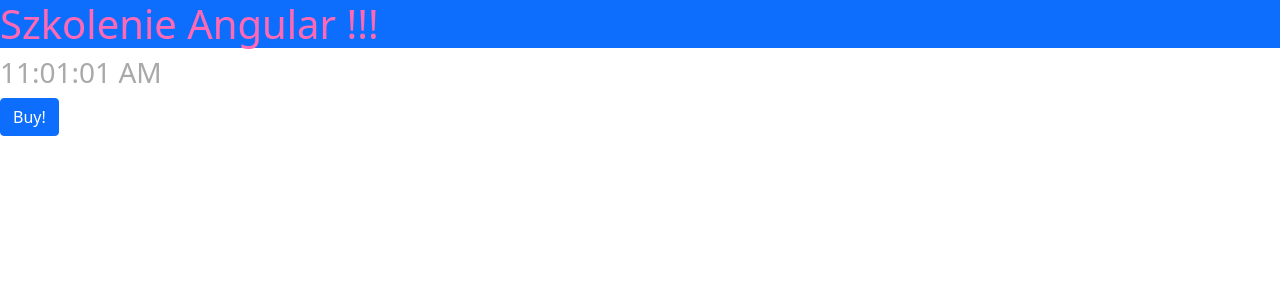
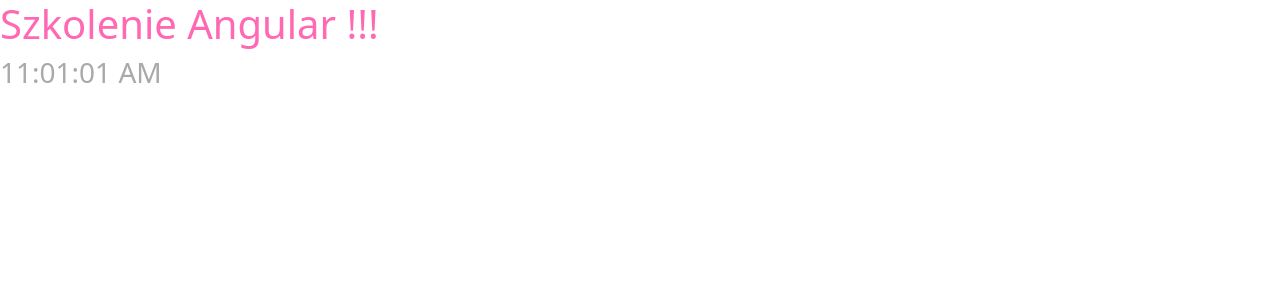
Before and after one commit to ev45ive/altkom-angular-grudzien, an Angular app: page / in a window 1280 px wide. Shown: the top 300 px of the page. Built offline with nearby package versions, Linux system fonts and the light colour scheme.

Commit message:
playlists module plan

```diff
--- a/src/app/app.component.html
+++ b/src/app/app.component.html
@@ -1,7 +1,3 @@
 
-<h1 class="bg-primary">Szkolenie {{title}}!</h1>
-
+<h1>Szkolenie {{title}}!</h1>
 <app-counter></app-counter>
-
-
-<button class="btn btn-primary">Buy!</button>
--- a/src/styles.scss
+++ b/src/styles.scss
@@ -2,6 +2,7 @@
 
 // @import url('../...');
 
+// npm i bootstrap
 @import '~bootstrap/dist/css/bootstrap.css';
 
 // $primary: hotpink;
```
Also changed, not shown: 1 other file (tests, documents, lock files or other folders).
